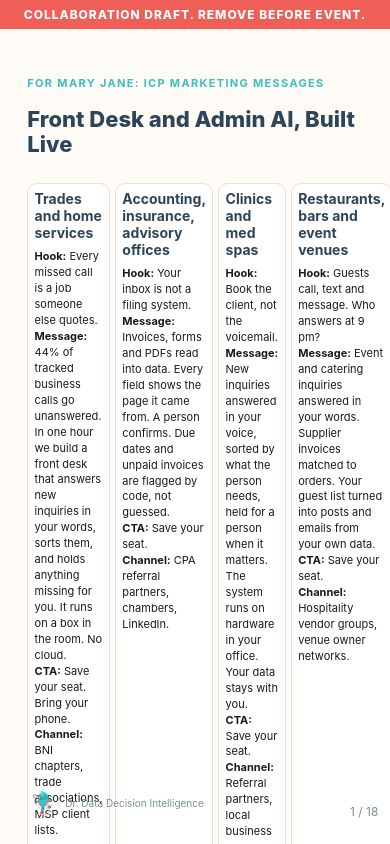
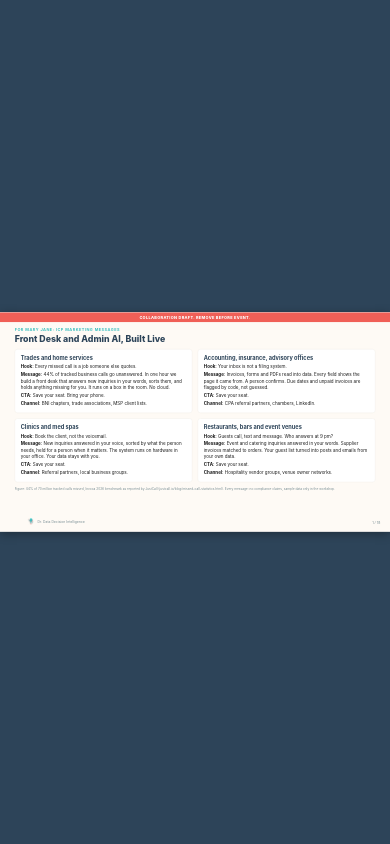
Before and after one commit to Zmugha1/DrData_Events_Presentations, a website: page own-your-ai-2027/01-front-desk-admin/index.html in a window 390 px wide. Drawn offline with Linux system fonts and the light colour scheme.

Commit message:
Deck: fixed 16:9 horizontal stage scaled to fit any screen
Slides render on a 1600 by 900 canvas, letterboxed on phones and laptops.
Collaboration slides use a 2 by 2 card grid with larger text.

Co-Authored-By: Claude Opus 5.5 <noreply@anthropic.com>
Claude-Session: https://claude.ai/code/session_017rGJghJY1RXEfNbjArkw3g

```diff
--- a/own-your-ai-2027/01-front-desk-admin/index.html
+++ b/own-your-ai-2027/01-front-desk-admin/index.html
@@ -8,41 +8,49 @@
 <style>
   :root { --navy:#2D4459; --teal:#3BBFBF; --coral:#F05F57; --cream:#FEFAF5; --slate:#7A8F95; --ink:#1A1A1A; }
   * { box-sizing:border-box; margin:0; padding:0; }
-  html, body { height:100%; background:var(--navy); font-family:Inter, -apple-system, "Segoe UI", Roboto, Arial, sans-serif; color:var(--ink); }
-  .deck { position:relative; width:100vw; height:100vh; overflow:hidden; }
-  section { position:absolute; inset:0; display:none; flex-direction:column; justify-content:center; padding:6vh 7vw; background:var(--cream); }
+  html, body { width:100%; height:100%; overflow:hidden; background:var(--navy); font-family:Inter, -apple-system, "Segoe UI", Roboto, Arial, sans-serif; color:var(--ink); }
+  /* Fixed 16:9 stage, scaled to fit any screen */
+  .deck { position:absolute; left:50%; top:50%; width:1600px; height:900px; transform-origin:center center; overflow:hidden; background:var(--cream); box-shadow:0 10px 40px rgba(0,0,0,.35); }
+  section { position:absolute; inset:0; display:none; flex-direction:column; justify-content:center; padding:70px 110px 90px; background:var(--cream); }
   section.on { display:flex; }
   section.dark { background:var(--navy); color:var(--cream); }
-  h1 { font-size:clamp(28px,4.6vw,64px); line-height:1.08; color:var(--navy); font-weight:800; }
-  h2 { font-size:clamp(22px,3vw,42px); line-height:1.15; color:var(--navy); font-weight:800; margin-bottom:3vh; }
+  h1 { font-size:68px; line-height:1.08; color:var(--navy); font-weight:800; }
+  h2 { font-size:44px; line-height:1.15; color:var(--navy); font-weight:800; margin-bottom:32px; }
   .dark h1, .dark h2 { color:var(--cream); }
-  p, li, td, th { font-size:clamp(14px,1.55vw,22px); line-height:1.45; }
+  p, li, td, th { font-size:24px; line-height:1.45; }
   ul, ol { margin-left:1.3em; }
-  li { margin:.45em 0; }
-  .kicker { text-transform:uppercase; letter-spacing:.12em; font-size:clamp(11px,1vw,15px); color:var(--teal); font-weight:700; margin-bottom:2vh; }
-  .sub { color:var(--slate); margin-top:2vh; }
+  li { margin:.4em 0; }
+  .kicker { text-transform:uppercase; letter-spacing:.12em; font-size:16px; color:var(--teal); font-weight:700; margin-bottom:18px; }
+  .sub { color:var(--slate); margin-top:20px; }
   .dark .sub { color:#c9d3d6; }
-  .big { font-size:clamp(48px,9vw,140px); font-weight:800; color:var(--teal); line-height:1; }
-  .meaning { margin-top:1.5vh; font-size:clamp(15px,1.7vw,24px); }
-  .src { margin-top:3vh; font-size:clamp(10px,.9vw,13px); color:var(--slate); }
-  .grid2 { display:grid; grid-template-columns:1fr 1fr; gap:3vw; }
-  .grid4 { display:grid; grid-template-columns:repeat(4,1fr); gap:1.4vw; }
-  .card { background:#fff; border:1px solid #e6e1d8; border-radius:10px; padding:1.6vw; }
-  .card h3 { font-size:clamp(14px,1.4vw,20px); color:var(--navy); margin-bottom:.6em; }
-  .card p, .card li { font-size:clamp(11px,1.05vw,15px); }
+  .big { font-size:150px; font-weight:800; color:var(--teal); line-height:1; }
+  .meaning { margin-top:14px; font-size:28px; }
+  .src { margin-top:28px; font-size:14px; color:var(--slate); }
+  .grid2 { display:grid; grid-template-columns:1fr 1fr; gap:40px; }
+  .grid3 { display:grid; grid-template-columns:repeat(3,1fr); gap:28px; }
+  .grid4 { display:grid; grid-template-columns:repeat(4,1fr); gap:22px; }
+  .card { background:#fff; border:1px solid #e6e1d8; border-radius:12px; padding:22px 24px; }
+  .card h3 { font-size:22px; color:var(--navy); margin-bottom:10px; }
+  .card p, .card li { font-size:18px; }
   .dark .card { background:#36506a; border-color:#4a6680; }
   .dark .card h3 { color:var(--cream); }
   table { border-collapse:collapse; width:100%; }
-  th, td { text-align:left; padding:.5em .7em; border-bottom:1px solid #e6e1d8; vertical-align:top; }
+  th, td { text-align:left; padding:10px 14px; border-bottom:1px solid #e6e1d8; vertical-align:top; font-size:22px; }
   th { color:var(--navy); }
-  .remove { position:absolute; top:0; left:0; right:0; background:var(--coral); color:#fff; font-weight:800; text-align:center; padding:.6em; font-size:clamp(12px,1.1vw,16px); letter-spacing:.08em; }
-  .collab { padding-top:9vh; justify-content:flex-start; overflow:auto; }
-  .collab p, .collab li { font-size:clamp(11px,1.05vw,15px); }
+  .remove { position:absolute; top:0; left:0; right:0; background:var(--coral); color:#fff; font-weight:800; text-align:center; padding:10px; font-size:16px; letter-spacing:.08em; }
+  .collab { padding:62px 60px 60px; justify-content:flex-start; }
+  .collab h2 { font-size:36px; margin-bottom:22px; }
+  .collab .kicker { margin-bottom:6px; }
+  .collab .grid2 { gap:22px; }
+  .collab .card { padding:20px 24px; }
+  .collab .card h3 { font-size:23px; margin-bottom:10px; }
+  .collab .card p { font-size:18.5px; line-height:1.42; margin-bottom:6px; }
+  .collab .src { margin-top:16px; font-size:13px; }
   .ph { background:#fde8e6; padding:0 .25em; border-radius:3px; }
-  .brand { position:absolute; left:7vw; bottom:3vh; display:flex; align-items:center; gap:.6em; font-size:clamp(10px,.9vw,13px); color:var(--slate); }
-  .brand img { height:32px; }
-  .count { position:absolute; right:3vw; bottom:3vh; font-size:12px; color:var(--slate); }
-  .qr { width:min(34vh,30vw); height:min(34vh,30vw); background:#fff; padding:10px; border-radius:10px; }
+  .brand { position:absolute; left:110px; bottom:26px; display:flex; align-items:center; gap:10px; font-size:14px; color:var(--slate); z-index:2; }
+  .brand img { height:34px; }
+  .count { position:absolute; right:40px; bottom:30px; font-size:14px; color:var(--slate); z-index:2; }
+  .qr { width:340px; height:340px; background:#fff; padding:12px; border-radius:12px; justify-self:center; }
   .notes { display:none; position:fixed; left:0; right:0; bottom:0; max-height:32vh; overflow:auto; background:#111; color:#eee; padding:1em 2em; font-size:15px; line-height:1.5; z-index:10; }
   .notes.show { display:block; }
   .zone { border-left:6px solid var(--teal); }
@@ -56,7 +64,7 @@
   <div class="remove">COLLABORATION DRAFT. REMOVE BEFORE EVENT.</div>
   <div class="kicker">For Mary Jane: ICP marketing messages</div>
   <h2>Front Desk and Admin AI, Built Live</h2>
-  <div class="grid4">
+  <div class="grid2">
     <div class="card"><h3>Trades and home services</h3>
       <p><b>Hook:</b> Every missed call is a job someone else quotes.</p>
       <p><b>Message:</b> 44% of tracked business calls go unanswered. In one hour we build a front desk that answers new inquiries in your words, sorts them, and holds anything missing for you. It runs on a box in the room. No cloud.</p>
@@ -113,7 +121,7 @@
 
 <section data-notes="Three of us run this hour. I build the system. Marcos covers adoption, how your team actually takes it up. Mary Jane shows what your own data can do for your marketing.">
   <h2>Who is in the room</h2>
-  <div class="grid2" style="grid-template-columns:repeat(3,1fr)">
+  <div class="grid3">
     <div class="card"><h3>Dr. Zubia Mughal</h3><p>Dr. Data Decision Intelligence. Builds the system live.</p></div>
     <div class="card"><h3>Marcos Ramos</h3><p>AI Adoption Specialist. How your team takes it up.</p></div>
     <div class="card"><h3>Mary Jane Sanchez</h3><p>Marketing. What your own customer data can do.</p></div>
@@ -261,6 +269,12 @@
 (function () {
   var slides = Array.prototype.slice.call(document.querySelectorAll("section"));
   var i = 0, notes = document.getElementById("notes"), count = document.getElementById("count");
+  var deck = document.getElementById("deck");
+  function fit() {
+    var s = Math.min(window.innerWidth / 1600, window.innerHeight / 900);
+    deck.style.transform = "translate(-50%, -50%) scale(" + s + ")";
+  }
+  window.addEventListener("resize", fit); fit();
   function show(n) {
     i = Math.max(0, Math.min(slides.length - 1, n));
     slides.forEach(function (s, k) { s.classList.toggle("on", k === i); });
```
